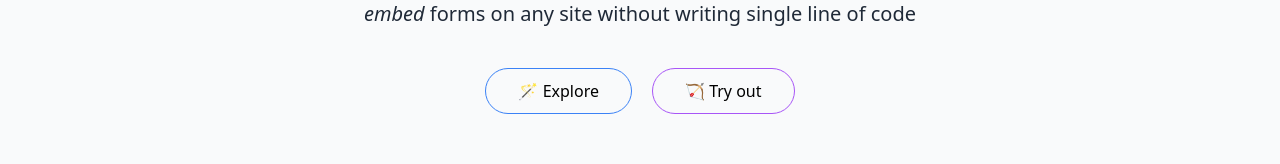
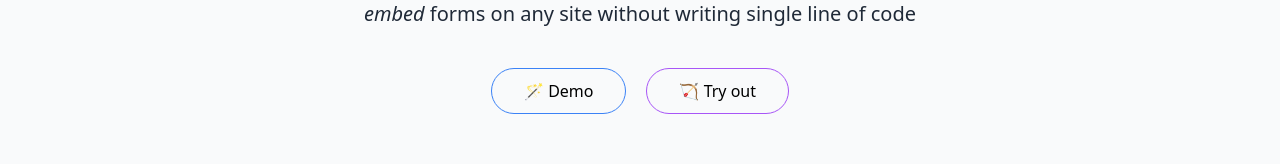
Before and after one commit to Basharath/Formify, a Next.js app: page / in a window 1280 px wide. Shown: the part 295-459 px from the top of the page. Built offline with nearby package versions, Linux system fonts and the light colour scheme; a web font is replaced by a local one.

Commit message:
Adds youtube demo and updated PH badge

```diff
--- /dev/null
+++ b/components/Demo.tsx
@@ -0,0 +1,36 @@
+import { motion, AnimatePresence } from 'framer-motion';
+import React, { useState } from 'react';
+import YoutubeEmbed from './YoutubeEmbed';
+
+interface DemoProps {
+  show: boolean;
+  hide: () => void;
+}
+
+export default function Demo({ show, hide }: DemoProps) {
+  return (
+    <AnimatePresence
+      initial={false}
+      exitBeforeEnter={true}
+      onExitComplete={() => null}
+    >
+      {show && (
+        <motion.div
+          className="fixed top-0 left-0 right-0 bottom-0 bg-gradient-to-r from-purple-300/70 via-purple-300/70 to-blue-400/70 flex justify-center items-center z-100 overflow-hidden p-4"
+          onClick={hide}
+          initial={{ opacity: 0, y: '-100vh' }}
+          animate={{ opacity: 1, y: 0 }}
+          exit={{ opacity: 1, y: '100vh' }}
+          transition={{
+            duration: 0.8,
+            type: 'spring',
+            damping: 25,
+            stiffness: 500,
+          }}
+        >
+          <YoutubeEmbed id="ddXu8QpzpO8" />
+        </motion.div>
+      )}
+    </AnimatePresence>
+  );
+}
--- a/pages/index.tsx
+++ b/pages/index.tsx
@@ -1,11 +1,12 @@
 /* eslint-disable @next/next/no-img-element */
-import React, { useEffect, useRef } from 'react';
+import React, { useState } from 'react';
 import Link from 'next/link';
 import Image from 'next/image';
 import Footer from '../components/Footer';
 import Header from '../components/Header';
 import { motion, useTransform, useScroll } from 'framer-motion';
 import MacWrap from '../components/MacWrap';
+import Demo from '../components/Demo';
 
 const rotateVariants = {
   outView: { opacity: 0, scale: 0.5 },
@@ -24,6 +25,9 @@ const rotateVariants = {
 export default function Home() {
   const { scrollYProgress } = useScroll();
   const rotate = useTransform(scrollYProgress, [0, 0.3], [30, 0]);
+  const [show, setShow] = useState(false);
+
+  const hideDemo = () => setShow(false);
 
   return (
     <>
@@ -84,13 +88,14 @@ export default function Home() {
                   site without writing single line of code
                 </p>
                 <div className="flex flex-col sm:flex-row justify-center space-y-4 sm:space-x-5 sm:space-y-0">
-                  <Link href="#explore">
-                    <a className="border-none text-black hover:text-gray-50">
-                      <button className="p-2.5 px-8  w-full md:w-auto rounded-full border border-blue-500 hover:bg-blue-500">
-                        🪄 Explore
-                      </button>
-                    </a>
-                  </Link>
+                  <div className="border-none text-black hover:text-gray-50">
+                    <button
+                      onClick={() => setShow(true)}
+                      className="p-2.5 px-8  w-full md:w-auto rounded-full border border-blue-500 hover:bg-blue-500"
+                    >
+                      🪄 Demo
+                    </button>
+                  </div>
                   <Link href="/login">
                     <a className="border-none text-black hover:text-gray-50">
                       <button className="p-2.5 px-8  w-full md:w-auto rounded-full border border-purple-500 hover:bg-purple-600">
@@ -104,13 +109,13 @@ export default function Home() {
             {/* Product hunt */}
             <div className="flex justify-center">
               <a
-                href="https://www.producthunt.com/posts/formify?utm_source=badge-featured&utm_medium=badge&utm_souce=badge-formify"
+                href="https://www.producthunt.com/products/formify?utm_source=badge-top-post-badge&utm_medium=badge&utm_souce=badge-formify"
                 target="_blank"
                 rel="noopener noreferrer"
                 className="border-none shadow-md hover:shadow-lg overflow-hidden rounded-lg"
               >
                 <img
-                  src="https://api.producthunt.com/widgets/embed-image/v1/featured.svg?post_id=356112&theme=light"
+                  src="https://api.producthunt.com/widgets/embed-image/v1/top-post-badge.svg?post_id=356112&theme=light&period=daily"
                   alt="Formify - Create&#0044;&#0032;manage&#0032;and&#0032;embed&#0032;forms&#0032;on&#0032;static&#0032;sites&#0032;with&#0032;no&#0032;code | Product Hunt"
                   style={{ width: 250, height: 54 }}
                   width="250"
@@ -220,6 +225,9 @@ export default function Home() {
           <Footer />
         </div>
       </main>
+
+      {/* Youtube demo */}
+      <Demo show={show} hide={hideDemo} />
     </>
   );
 }
```
